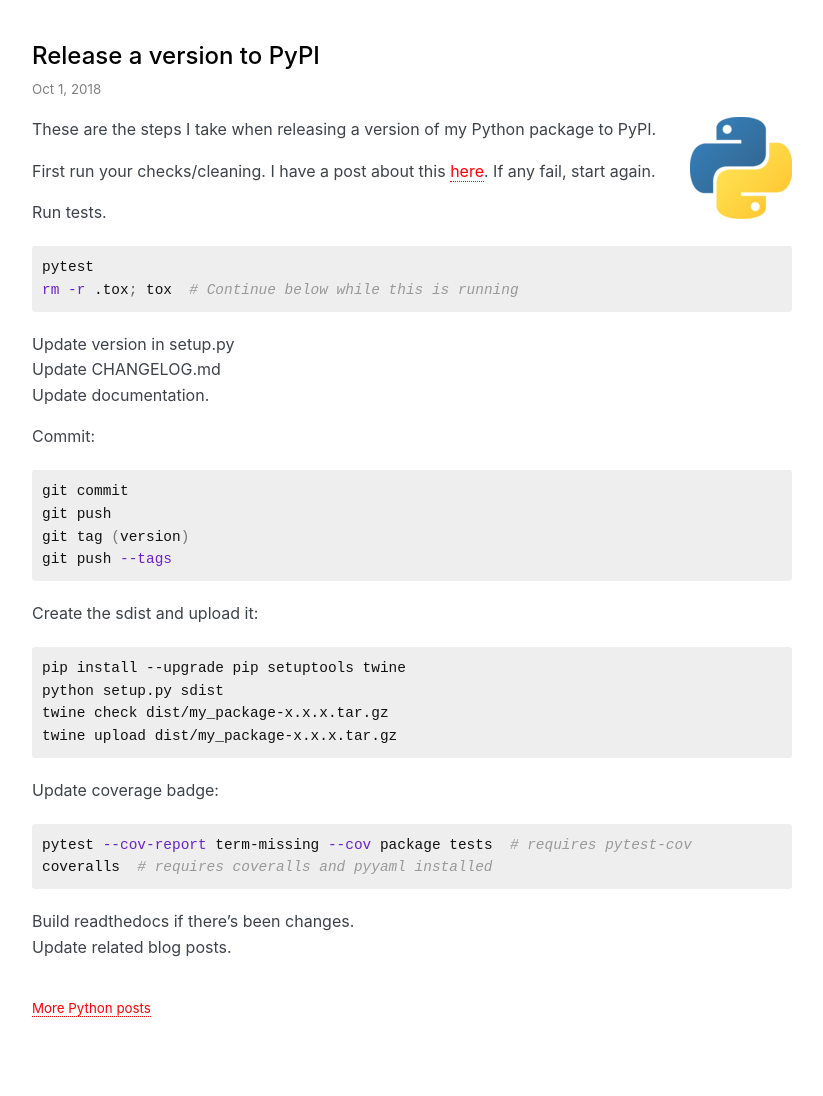
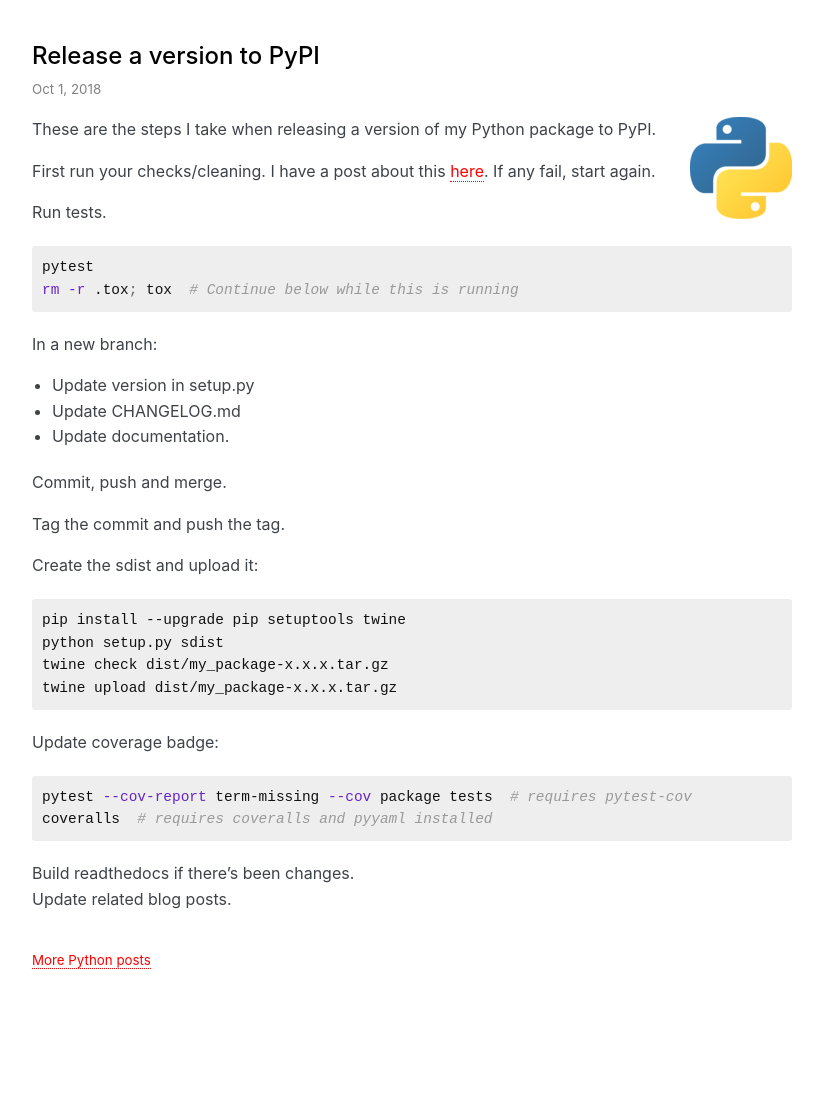
Before and after one commit to explodinglabs/explodinglabs.github.io, a Jekyll site: the page built from _posts/python/2018-10-01-release-new-version-to-pypi.markdown, in a window 1280 px wide. Shown: the whole page, without its empty margins (228-1051 px from the left). Built offline with Jekyll 4.4.1, drawn with Linux system fonts in a browser that asks for light colours; some web fonts are replaced; after the commit the page ends 1048 px from its top, so only the background shows below that.

Commit message:
Adjust release post

````diff
--- a/_posts/python/2018-10-01-release-new-version-to-pypi.markdown
+++ b/_posts/python/2018-10-01-release-new-version-to-pypi.markdown
@@ -20,17 +20,14 @@
 rm -r .tox; tox  # Continue below while this is running
 ```
 
-Update version in setup.py
-Update CHANGELOG.md
-Update documentation.
+In a new branch:
+- Update version in setup.py
+- Update CHANGELOG.md
+- Update documentation.
 
-Commit:
-```sh
-git commit
-git push
-git tag (version)
-git push --tags
-```
+Commit, push and merge.
+
+Tag the commit and push the tag.
 
 Create the sdist and upload it:
 ```
````
